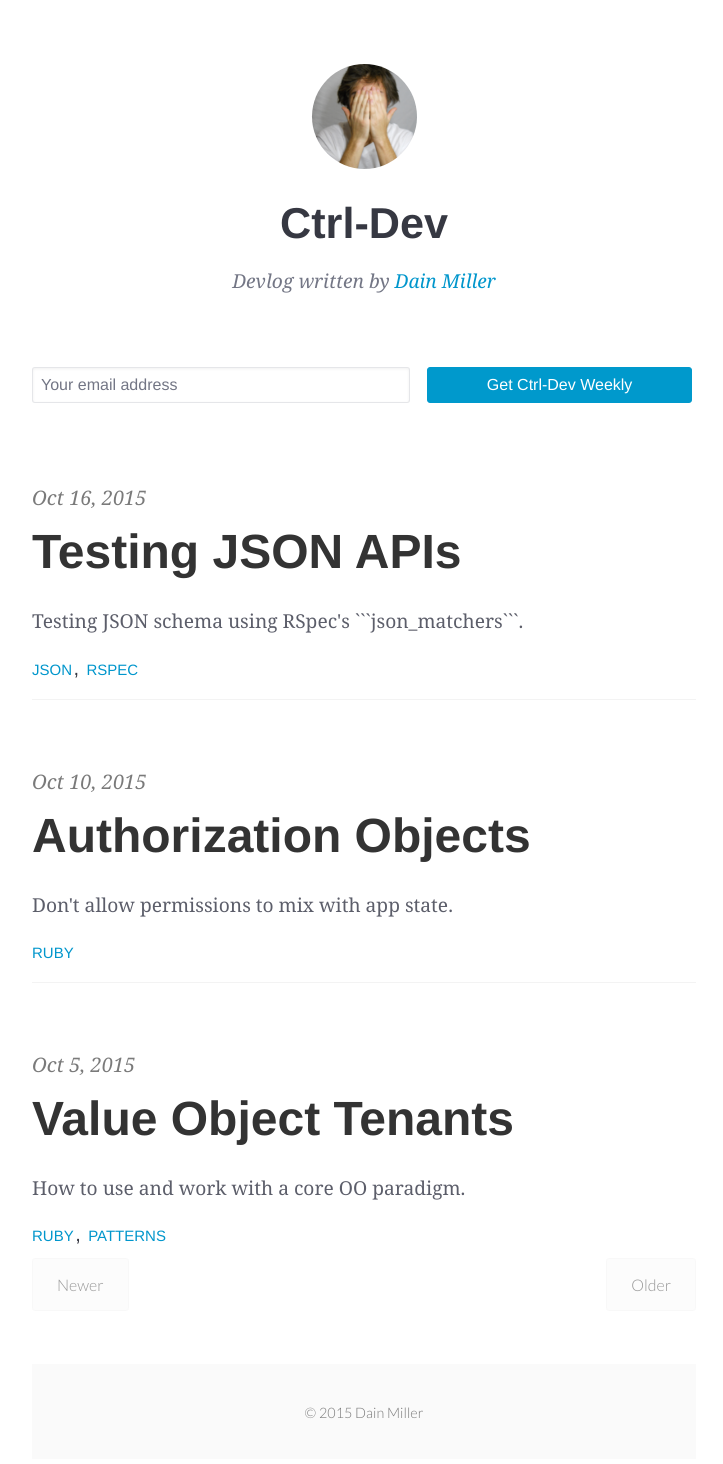
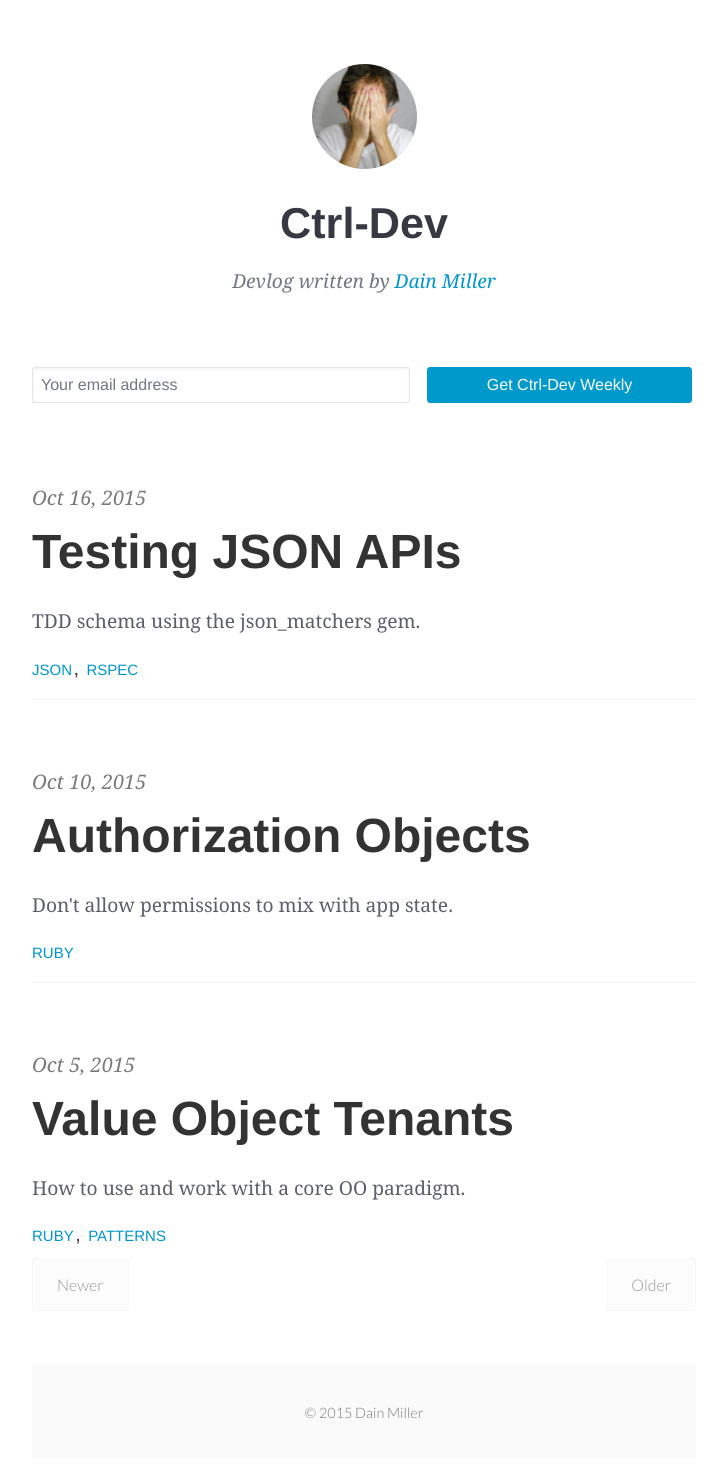
Before and after one commit to mraiur/dainmiller.github.io, a Jekyll site: the page built from index.html, in a window 1280 px wide. Shown: the whole page, without its empty margins (276-999 px from the left). Built offline with Jekyll 4.4.1, drawn with Linux system fonts in a browser that asks for light colours; the list of posts is cut into pages by our own code.

Commit message:
Update 2015-10-16-testing-json-apis.markdown

````diff
--- a/_posts/2015-10-16-testing-json-apis.markdown
+++ b/_posts/2015-10-16-testing-json-apis.markdown
@@ -3,6 +3,6 @@ published: true
 title: Testing JSON APIs
 layout: post
 tags: [json,rspec]
-summary: Testing JSON schema using RSpec's ```json_matchers```.
+summary: TDD schema using the json_matchers gem.
 ---
 test
````
